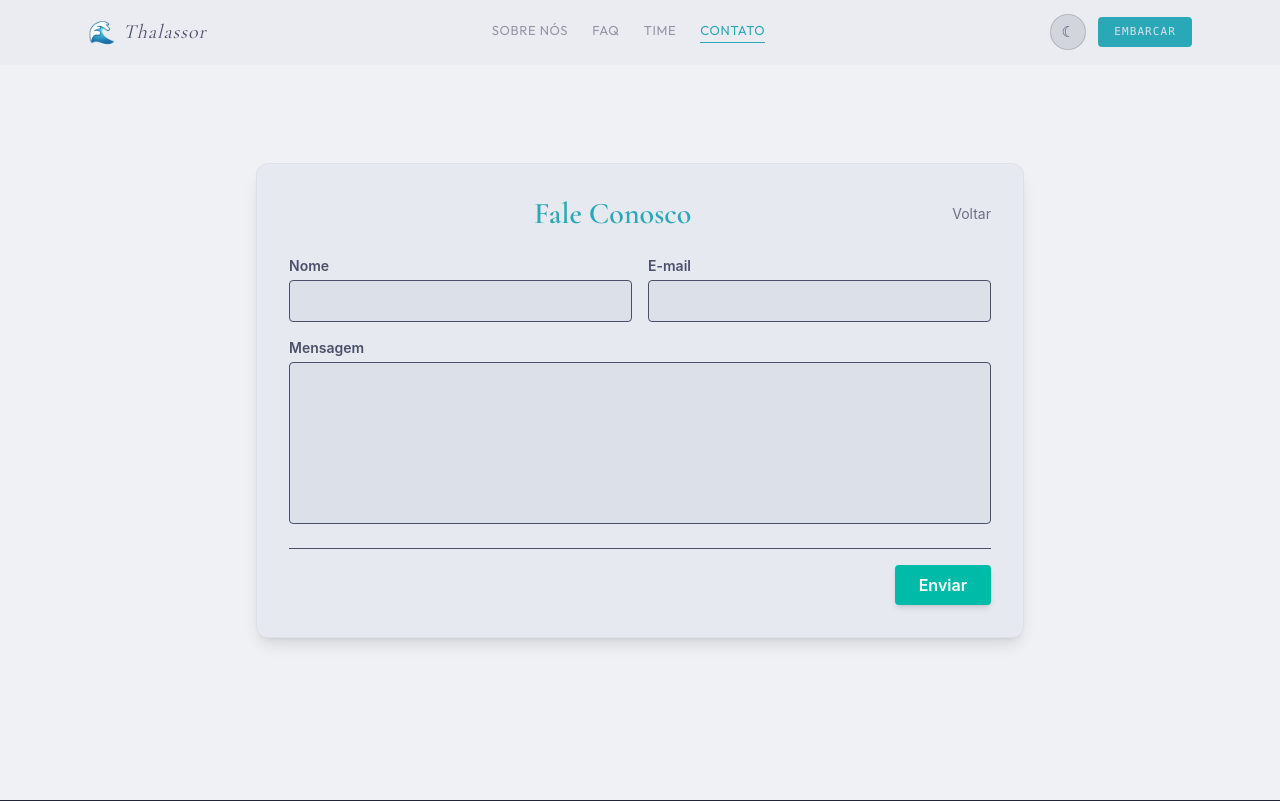
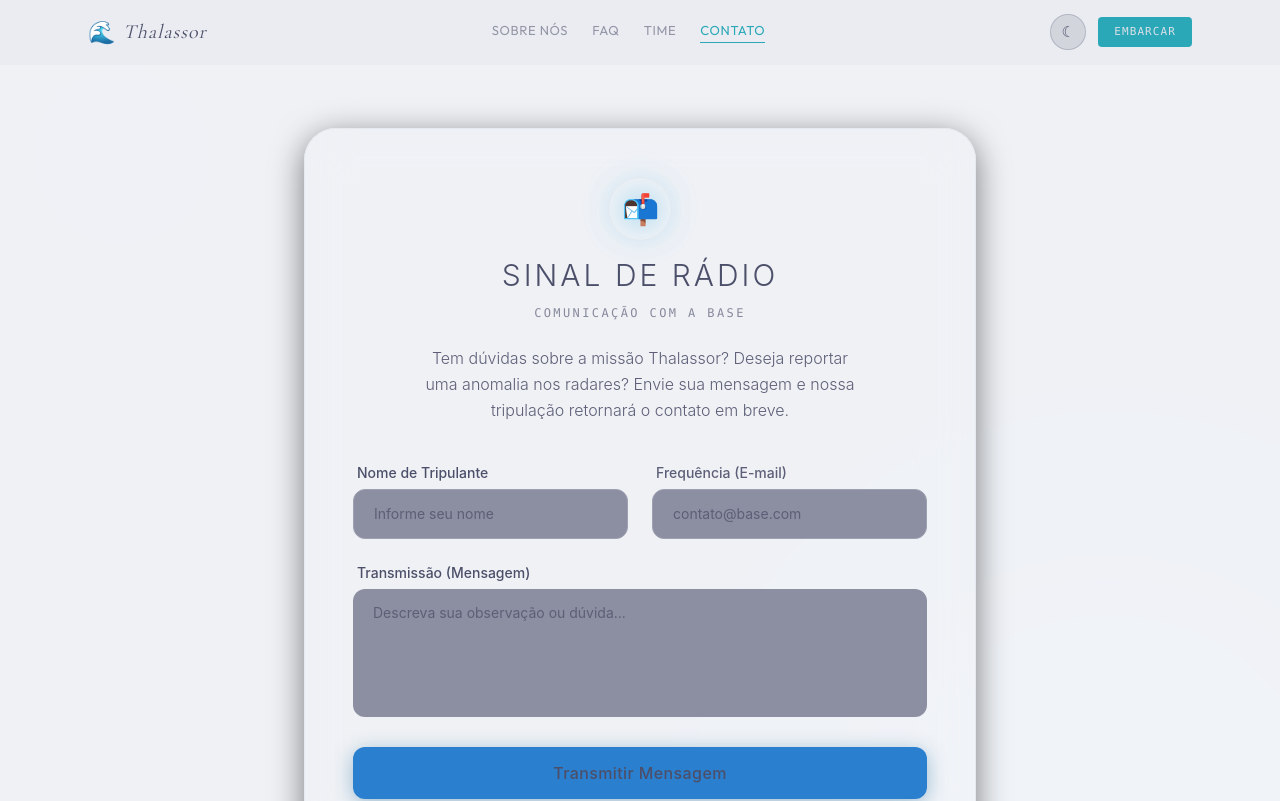
Before and after one commit to Sprint1-Front/GS-FRONT, a React (Vite) app in the folder gs-front/: page /contato in a window 1280 px wide. Shown: the top 801 px of the page. Built offline with nearby package versions, Linux system fonts and the light colour scheme.

Commit message:
develop: criando pagina contato

```diff
--- a/gs-front/src/routes/Contato/index.tsx
+++ b/gs-front/src/routes/Contato/index.tsx
@@ -1,121 +1,117 @@
 import { useState } from "react";
-import { Link } from "react-router-dom";
 
 export default function Contato() {
-  const [nome, setNome] = useState("");
-  const [email, setEmail] = useState("");
-  const [mensagem, setMensagem] = useState("");
-  const [loading, setLoading] = useState(false);
-  const [erro, setErro] = useState<string | null>(null);
-  const [ok, setOk] = useState<string | null>(null);
+  const [formData, setFormData] = useState({
+    nome: "",
+    email: "",
+    mensagem: "",
+  });
+  const [isSubmitting, setIsSubmitting] = useState(false);
+  const [status, setStatus] = useState<"idle" | "success" | "error">("idle");
+
+  const handleChange = (e: React.ChangeEvent<HTMLInputElement | HTMLTextAreaElement>) => {
+    setFormData({ ...formData, [e.target.id]: e.target.value });
+  };
 
   const handleSubmit = async (e: React.FormEvent) => {
     e.preventDefault();
-    setLoading(true);
-    setErro(null);
-    setOk(null);
+    setIsSubmitting(true);
+    setStatus("idle");
 
-    try {
-      // Placeholder: sem backend específico para contato nesse front.
-      // Mantém a UX: valida e simula envio.
-      if (!nome.trim()) throw new Error("Informe seu nome.");
-      if (!email.trim() || !/^[^\s@]+@[^\s@]+\.[^\s@]+$/.test(email)) {
-        throw new Error("Informe um e-mail válido.");
-      }
-      if (!mensagem.trim()) throw new Error("Escreva sua mensagem.");
-
-      await new Promise((r) => setTimeout(r, 700));
-      setOk("Mensagem enviada! Em breve retornaremos.");
-      setNome("");
-      setEmail("");
-      setMensagem("");
-    } catch (err) {
-      setErro(err instanceof Error ? err.message : "Erro desconhecido.");
-    } finally {
-      setLoading(false);
-    }
+    // Simulação do tempo de envio da mensagem para a base
+    setTimeout(() => {
+      setIsSubmitting(false);
+      setStatus("success");
+      setFormData({ nome: "", email: "", mensagem: "" }); // Limpa o formulário
+    }, 1500);
   };
 
   return (
-    <div className="min-h-screen bg-base text-text flex items-center justify-center p-4 md:py-12 overflow-y-auto">
-      <div className="bg-mantle backdrop-blur-xl border border-crust rounded-xl p-8 w-full max-w-3xl shadow-lg">
-        <div className="flex items-center justify-between gap-4 mb-6">
-          <h2
-            className="text-3xl font-bold text-teal text-center flex-1"
-            style={{ fontFamily: "'Cormorant Garamond', serif" }}
-          >
-            Fale Conosco
-          </h2>
-          <Link
-            to="/"
-            className="text-sm text-subtext-0 hover:text-text transition-colors"
-          >
-            Voltar
-          </Link>
+    <div className="relative min-h-[calc(100vh-64px)] flex items-center justify-center overflow-hidden bg-base text-text py-24 px-4 pt-32">
+      {/* Background Decorativo Oceânico */}
+      <div className="absolute top-[-10%] left-[-10%] w-[500px] h-[500px] bg-sapphire opacity-10 blur-[150px] rounded-full mix-blend-screen pointer-events-none transition-transform duration-1000"></div>
+      <div className="absolute bottom-[-20%] right-[-10%] w-[600px] h-[600px] bg-sapphire opacity-40 blur-[150px] rounded-full mix-blend-screen pointer-events-none"></div>
+
+      <div className="relative w-full max-w-2xl p-8 md:p-12 bg-white/5 backdrop-blur-xl border border-mantle rounded-[2rem] shadow-[0_8px_32px_rgba(0,0,0,0.5)] z-10 mx-auto">
+
+        {/* Cabeçalho */}
+        <div className="flex flex-col items-center gap-2 mb-10 text-center">
+          <div className="w-16 h-16 mb-2 flex items-center justify-center rounded-full bg-white/5 border border-mantle shadow-[0_0_30px_rgba(74,184,232,0.15)]">
+            <span className="text-3xl drop-shadow-[0_0_15px_rgba(74,184,232,0.6)]">📬</span>
+          </div>
+          <h1 className="text-3xl font-light text-text tracking-widest uppercase">
+            Sinal de Rádio
+          </h1>
+          <p className="text-subtext-0 text-xs font-mono uppercase tracking-[0.2em] opacity-80 mt-1">
+            Comunicação com a Base
+          </p>
+          <p className="mt-4 text-subtext-1 text-centersm max-w-md font-light leading-relaxed">
+            Tem dúvidas sobre a missão Thalassor? Deseja reportar uma anomalia nos radares? Envie sua mensagem e nossa tripulação retornará o contato em breve.
+          </p>
         </div>
 
-        {erro && (
-          <div className="bg-red-500/20 text-red-500 p-3 rounded mb-4">{erro}</div>
-        )}
-        {ok && (
-          <div className="bg-teal-500/20 text-teal-200 p-3 rounded mb-4">
-            {ok}
+        {/* Feedback de Sucesso */}
+        {status === "success" && (
+          <div className="mb-8 p-4 bg-crust border border-mantle rounded-xl text-subtext-0 text-sm text-center font-light backdrop-blur-sm animate-pulse">
+            Sinal transmitido com sucesso! A base de operações confirmou o recebimento.
           </div>
         )}
 
-        <form onSubmit={handleSubmit} className="flex flex-col gap-4">
-          <div className="grid grid-cols-1 sm:grid-cols-2 gap-4">
-            <div className="flex flex-col gap-1">
-              <label htmlFor="nome" className="text-sm font-semibold">
-                Nome
+        {/* Formulário */}
+        <form onSubmit={handleSubmit} className="space-y-6">
+          <div className="grid grid-cols-1 md:grid-cols-2 gap-6">
+            <div className="space-y-1.5">
+              <label htmlFor="nome" className="block text-sm font-medium text-text ml-1">
+                Nome de Tripulante
               </label>
               <input
+                type="text"
                 id="nome"
-                value={nome}
-                onChange={(e) => setNome(e.target.value)}
-                className="p-2 rounded bg-crust border border-surface0 focus:border-teal outline-none transition-colors"
+                value={formData.nome}
+                onChange={handleChange}
+                className="w-full px-5 py-3.5 bg-overlay-1 border border-overlay-0 rounded-xl text-sm text-white placeholder-subtext-1 focus:outline-none focus:border-[#4ab8e8]/50 focus:ring-1 focus:ring-[#4ab8e8]/50 transition-all duration-300"
+                placeholder="Informe seu nome"
                 required
               />
             </div>
-
-            <div className="flex flex-col gap-1">
-              <label htmlFor="email" className="text-sm font-semibold">
-                E-mail
+            <div className="space-y-1.5">
+              <label htmlFor="email" className="block text-sm font-medium text-subtext-1 ml-1">
+                Frequência (E-mail)
               </label>
               <input
                 type="email"
                 id="email"
-                value={email}
-                onChange={(e) => setEmail(e.target.value)}
-                className="p-2 rounded bg-crust border border-surface0 focus:border-teal outline-none transition-colors"
+                value={formData.email}
+                onChange={handleChange}
+                className="w-full px-5 py-3.5 bg-overlay-1 border border-overlay-0 rounded-xl text-sm text-white placeholder-subtext-1 focus:outline-none focus:border-[#4ab8e8]/50 focus:ring-1 focus:ring-[#4ab8e8]/50 transition-all duration-300"
+                placeholder="contato@base.com"
                 required
               />
             </div>
           </div>
 
-          <div className="flex flex-col gap-1">
-            <label htmlFor="mensagem" className="text-sm font-semibold">
-              Mensagem
+          <div className="space-y-1.5">
+            <label htmlFor="mensagem" className="block text-sm font-medium text-text ml-1">
+              Transmissão (Mensagem)
             </label>
             <textarea
               id="mensagem"
-              value={mensagem}
-              onChange={(e) => setMensagem(e.target.value)}
-              rows={6}
-              className="p-2 rounded bg-crust border border-surface0 focus:border-teal outline-none transition-colors resize-none"
+              rows={5}
+              value={formData.mensagem}
+              onChange={handleChange}
+              className="w-full px-5 py-3.5 bg-overlay-1 border-overlay-0 rounded-xl text-sm text-white placeholder-subtext-1 focus:outline-none focus:border-[#4ab8e8]/50 focus:ring-1 focus:ring-[#4ab8e8]/50 transition-all duration-300 resize-none"
+              placeholder="Descreva sua observação ou dúvida..."
               required
-            />
+            ></textarea>
           </div>
 
-          <div className="flex gap-4 mt-2 justify-end border-t border-surface0 pt-4">
-            <button
-              type="submit"
-              disabled={loading}
-              className="px-6 py-2 bg-teal-500 hover:bg-teal-400 text-white rounded font-semibold transition-all disabled:opacity-50 shadow-md hover:shadow-teal-500/50"
-            >
-              {loading ? "Enviando..." : "Enviar"}
-            </button>
-          </div>
+          <button
+            type="submit"
+            disabled={isSubmitting}
+            className="w-full bg-sapphire hover:bg-biolum text-text font-medium tracking-wide py-3.5 px-4 rounded-xl transition-all duration-300 shadow-[0_4px_20px_rgba(26,106,154,0.4)] hover:shadow-[0_4px_25px_rgba(74,184,232,0.6)] flex justify-center items-center gap-2 mt-4 disabled:opacity-50 disabled:hover:bg-[#1a6a9a] disabled:cursor-not-allowed"
+          >
+            {isSubmitting ? "Enviando sinal de rádio..." : "Transmitir Mensagem"}
+          </button>
         </form>
       </div>
     </div>
```
Also changed, not shown: gs-front/src/routes/CadastroUsuario/index.tsx (+32 -16 lines).
